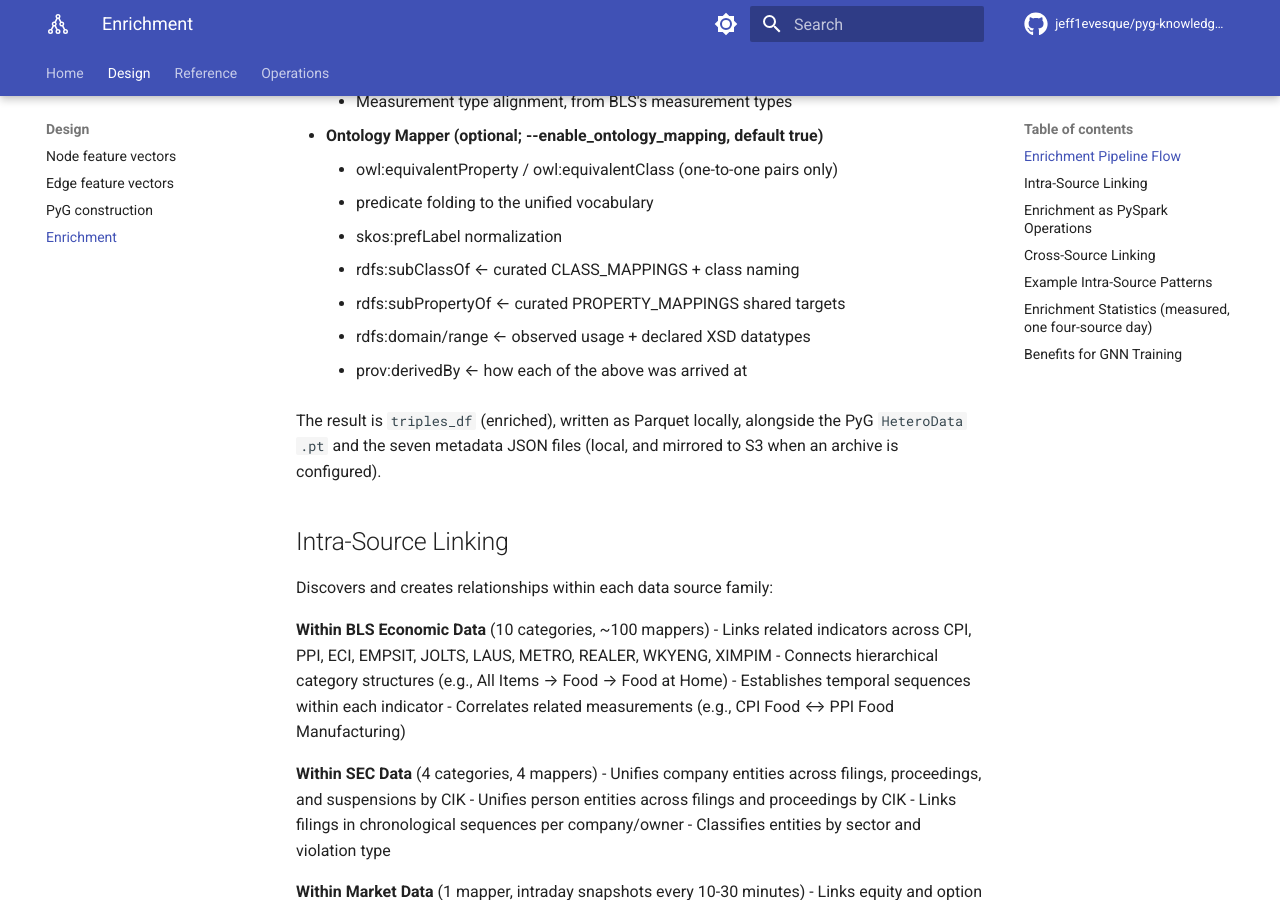
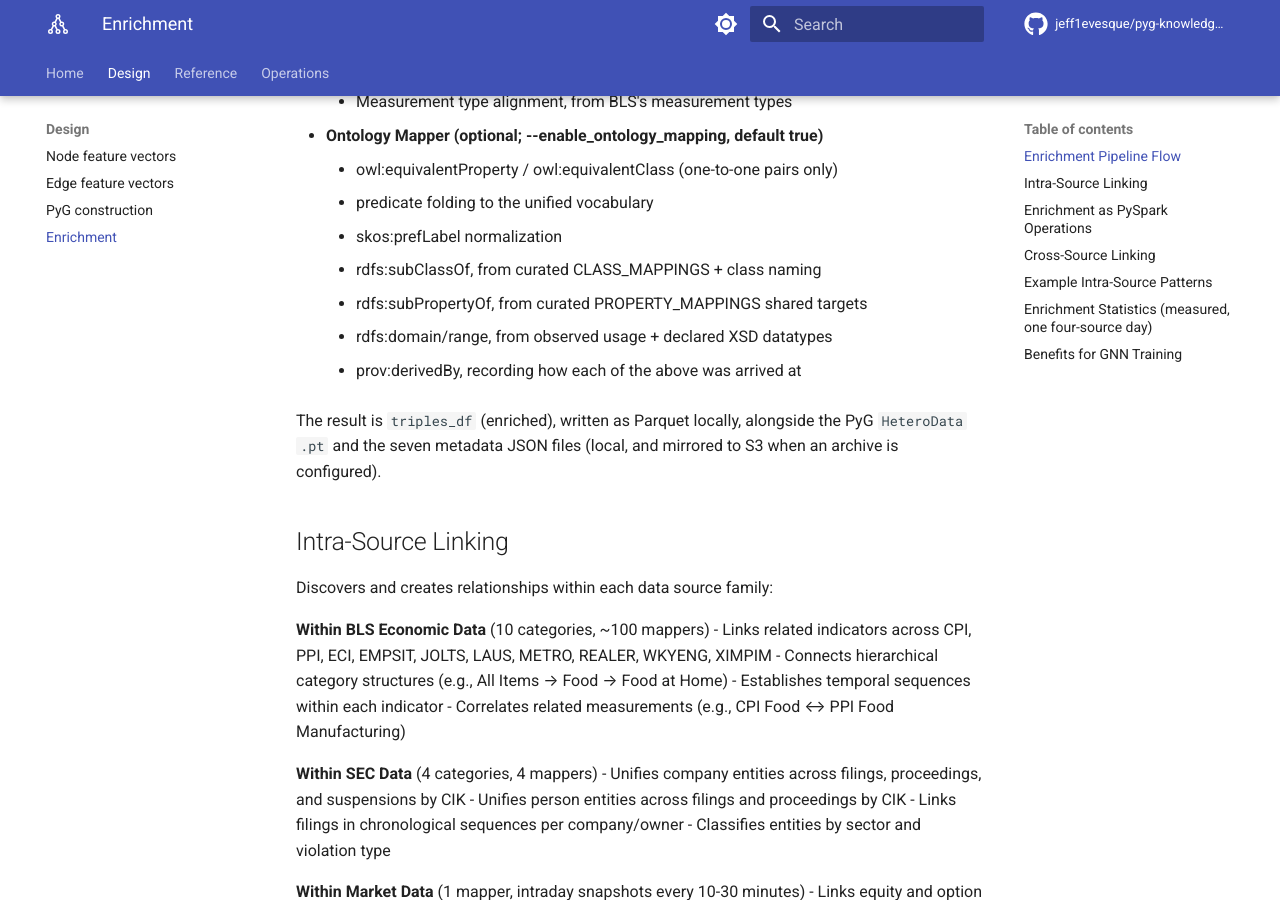
Before and after one commit to jeff1evesque/pyg-knowledge-graph-builder, an MkDocs documentation site: the page built from documentation/design/enrichment.md, in a window 1280 px wide and 900 px high, scrolled down 1637 px. Built offline with MkDocs 1.6.1 and Material for MkDocs 9.7.7, drawn with Linux system fonts in a browser that asks for light colours; comment, search, counter and statistics services are not loaded; some of the changed text lies outside the part shown.

Commit message:
#416: enrichment.md, the February chain as an edge table, and from in place of arrows

````diff
--- a/documentation/design/enrichment.md
+++ b/documentation/design/enrichment.md
@@ -45,10 +45,10 @@
     - owl:equivalentProperty / owl:equivalentClass (one-to-one pairs only)
     - predicate folding to the unified vocabulary
     - skos:prefLabel normalization
-    - rdfs:subClassOf ← curated CLASS_MAPPINGS + class naming
-    - rdfs:subPropertyOf ← curated PROPERTY_MAPPINGS shared targets
-    - rdfs:domain/range ← observed usage + declared XSD datatypes
-    - prov:derivedBy ← how each of the above was arrived at
+    - rdfs:subClassOf, from curated CLASS_MAPPINGS + class naming
+    - rdfs:subPropertyOf, from curated PROPERTY_MAPPINGS shared targets
+    - rdfs:domain/range, from observed usage + declared XSD datatypes
+    - prov:derivedBy, recording how each of the above was arrived at
 
 The result is `triples_df` (enriched), written as Parquet locally, alongside
 the PyG `HeteroData` `.pt` and the seven metadata JSON files (local, and
@@ -190,9 +190,12 @@
 
 > **Source temporal URIs are typed here too.** Sources reference periods as bare URIs — `cpi:February`, `eci:2024`, `jolts:August` — carrying no `rdf:type`. `node_mapper` only creates nodes for typed URIs, so those periods were not nodes and *every* triple pointing at them was dropped during edge resolution: `hasMonth`, `hasYear`, `hasStartMonth`/`hasEndMonth`, `hasStartYear`/`hasEndYear` (~1,205 on the e2e fixtures). The graph had no temporal dimension — nothing recorded *when* a measurement happened — and the `owl:sameAs` links above, pointing at the same untyped URIs, were dropped as well, leaving `UnifiedMonth`/`UnifiedYear` as isolated nodes. `TemporalUnifier` now emits `temporal:Source{Month,Year,Quarter}` for exactly the set of temporal URIs it already collects, so both hops of the bridge resolve:
 >
-> ```
-> cpi measurement → cpi:February → unified:February ← eci:February ← eci measurement
-> ```
+> | From | Edge | To |
+> |---|---|---|
+> | a CPI measurement | `cpi:hasMonth` | `cpi:February` |
+> | `unified:February` | `owl:sameAs` | `cpi:February` |
+> | `unified:February` | `owl:sameAs` | `eci:February` |
+> | an ECI measurement | `eci:hasMonth` | `eci:February` |
 >
 > The type is deliberately **not** in an `*/enrichment/` namespace: `classify_edge_origin()` reads a minted endpoint type as a pipeline-derived edge, and a measurement's link to its own period is an observed source fact — only the type is ours. It is deliberately distinct from `UnifiedMonth` as well, so `unified:February owl:sameAs cpi:February` still says which node is canonical.
 >
````
